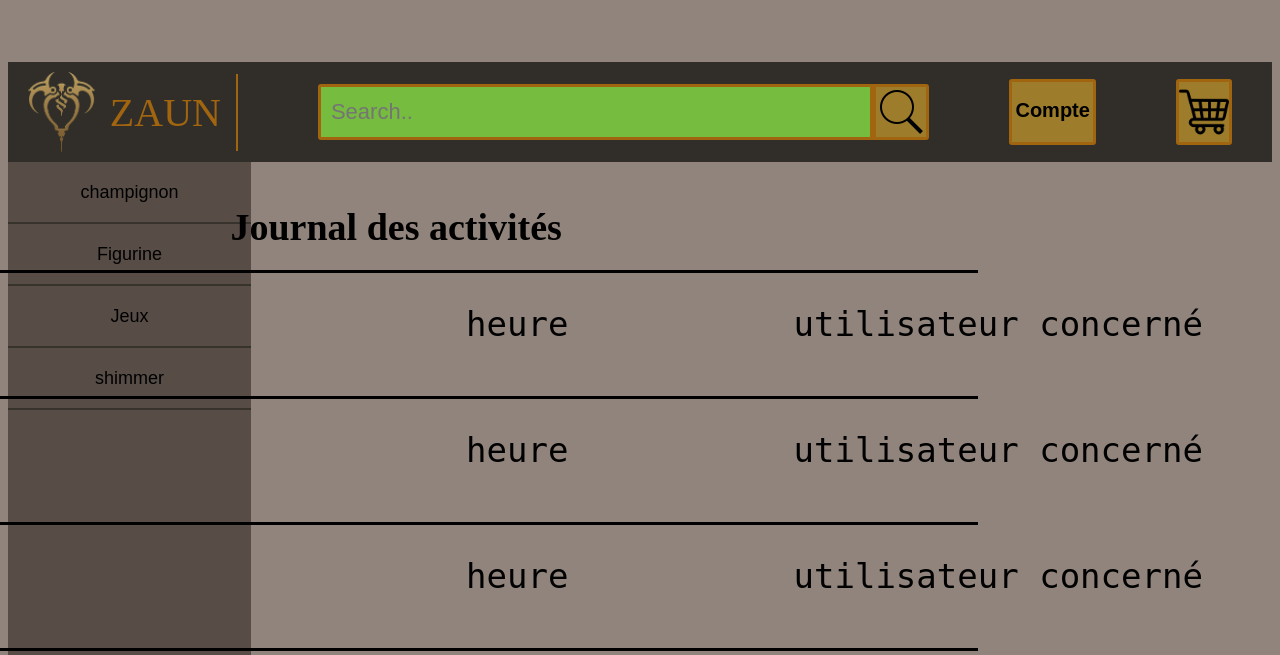
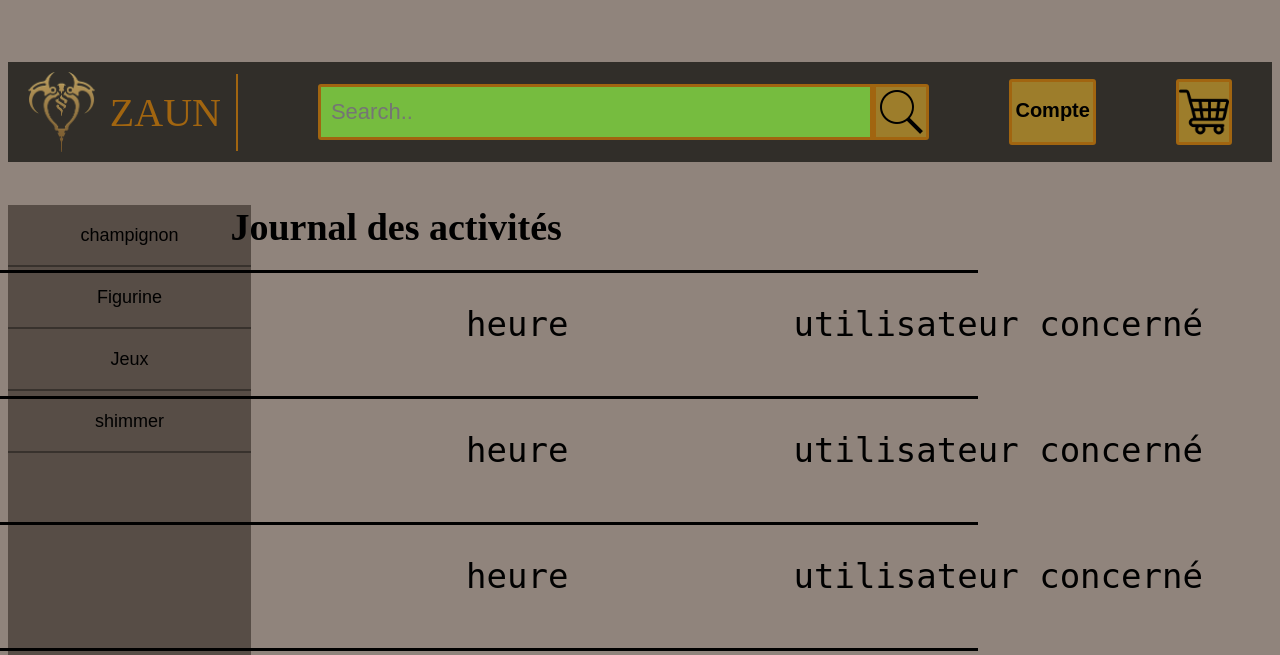
Before and after one commit to LoicBRIANT/Projet_Dev_Web_2023, a PHP site: page /administrateur_menu.html in a window 1280 px wide. Shown: the top 655 px of the page. Run offline with PHP 8.4, Linux system fonts and the light colour scheme.

Commit message:
Update side_menu.css

```diff
--- a/css/side_menu.css
+++ b/css/side_menu.css
@@ -6,6 +6,7 @@
     display: flex;
     flex-direction: column;
     align-items: center;
+    margin-top: 43px;
 }
 
 #champinion{
```
